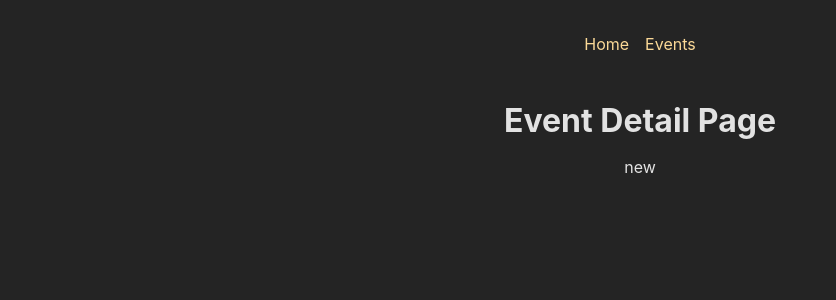
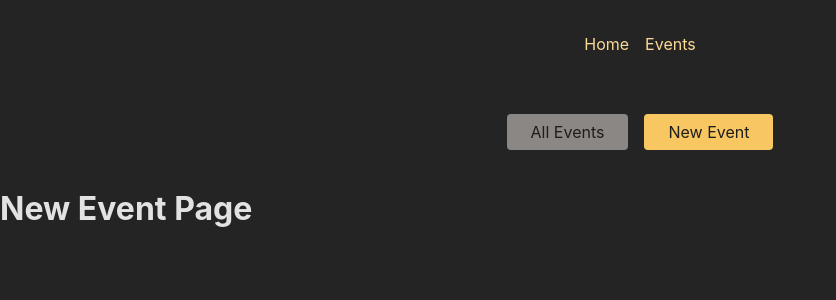
Before and after one commit to mahamadou-simpara/Advanced-Router, a React (Create React App) app in the folder frontend/: page /events/new in a window 1280 px wide. Shown: the top 300 px of the page, without its empty margins (0-836 px from the left). Built offline with nearby package versions, Linux system fonts and the light colour scheme.

Commit message:
Router Loader is a function that permit proving data to the route element before it renders

```diff
--- a/frontend/src/App.js
+++ b/frontend/src/App.js
@@ -28,6 +28,7 @@ import EventDetailPage from './pages/EventDetail';
 import NewEventPage from './pages/NewEvent';
 import EditEventPage from './pages/EditEvent';
 import ErrorPage from './pages/Error';
+import EventsRoot from './pages/EventsRoot';
 
 
 function App() {
@@ -35,13 +36,25 @@ function App() {
     {
       path: '/',
       element: <Layouts />,
-      errorElement: <ErrorPage /> ,
+      errorElement: <ErrorPage />,
       children: [
         {path: '/',  element: <HomePage />},
-        {path: '/events', element: <EventsPage /> },
-        {path: '/events/:eventId', element: <EventDetailPage /> },
-        {path: '/events/:eventId', element: <NewEventPage /> },
-        {path: '/events/:eventId/edit', element: <EditEventPage /> }
+        {path: 'events', element: <EventsRoot />, children: [
+          {index: true, element: <EventsPage />, loader: async () => {
+            const response = await fetch('http://localhost:8080/events');
+
+            if (!response.ok) {
+            // Let's work on this later !
+            } else {
+            const resData = await response.json();
+            return resData.events;
+            }
+
+          }},
+          {path: ':eventId', element: <EventDetailPage /> },
+          {path: 'new', element: <NewEventPage /> },
+          {path: ':eventId/edit', element: <EditEventPage /> }
+        ]},
       ]
     }
   ]);
--- a/frontend/src/components/EventsNavigation.js
+++ b/frontend/src/components/EventsNavigation.js
@@ -1,3 +1,4 @@
+import { NavLink } from 'react-router-dom';
 import classes from './EventsNavigation.module.css';
 
 function EventsNavigation() {
@@ -6,10 +7,10 @@ function EventsNavigation() {
       <nav>
         <ul className={classes.list}>
           <li>
-            <a href="/events">All Events</a>
+            <NavLink to="/events" end  className={({isActive}) => isActive ? classes.active : undefined }>All Events</NavLink>
           </li>
           <li>
-            <a href="/events/new">New Event</a>
+            <NavLink to="/events/new"  className={({isActive}) => isActive ? classes.active : undefined }>New Event</NavLink>
           </li>
         </ul>
       </nav>
--- a/frontend/src/pages/Events.jsx
+++ b/frontend/src/pages/Events.jsx
@@ -1,30 +1,14 @@
-import { Link } from 'react-router-dom';
+import EventsList from '../components/EventsList';
+import { useLoaderData } from 'react-router-dom'
 
-function EventsPage () {
+function EventsPage() {
 
-    const EVENTS = [
-        {id: 'e1', title: 'Event 1'},
-        {id: 'e2', title: 'Event 2'},
-        {id: 'e3', title: 'Event 3'},
-        {id: 'e4', title: 'Event 4'},
-        {id: 'e5', title: 'Event 5'},
-    ]
-
-
-
-    return <main>
-    <h1>Events  Page</h1>
-    <ul style={{
-        display: 'flex',
-        flexDirection: 'column',
-        justifyContent: 'center',
-    }}>
-        {EVENTS.map(e => <li key={e.id}><Link to={`${e.id}`}>{e.title}</Link></li>)}
-    </ul>
-    </main>
-
-
+    const events = useLoaderData()
+  return (
+    <>
+     <EventsList events={events} />
+    </>
+  );
 }
 
-
 export default EventsPage;
--- /dev/null
+++ b/frontend/src/pages/EventsRoot.jsx
@@ -0,0 +1,13 @@
+import { Outlet } from 'react-router-dom';
+import EventsNavigation from '../components/EventsNavigation';
+
+function EventsRoot() {
+  return (
+    <>
+      <EventsNavigation />
+      <Outlet />
+    </>
+  );
+}
+
+export default EventsRoot;
```
